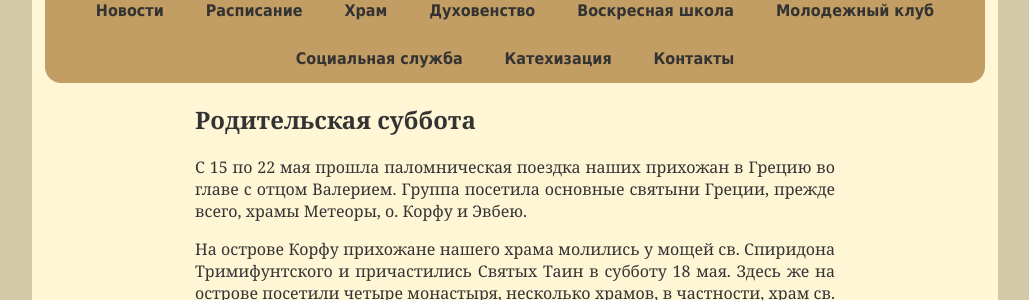
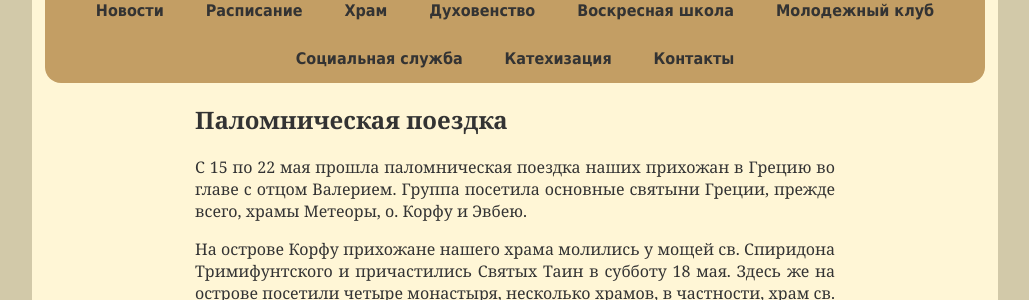
Before and after one commit to hramotradnoe/hramotradnoe.github.io, a Jekyll site: the page built from _posts/2013-05-27-greece.md, in a window 1280 px wide. Shown: the part 233-533 px from the top of the page, without its empty margins (125-1154 px from the left). Built offline with Jekyll 4.4.1, drawn with Linux system fonts in a browser that asks for light colours.

Commit message:
Update 2013-05-27-greece.md

```diff
--- a/_posts/2013-05-27-greece.md
+++ b/_posts/2013-05-27-greece.md
@@ -1,6 +1,6 @@
 ---
 layout  : post
-title   : Родительская суббота
+title   : Паломническая поездка
 album   : yes
 ---
 С 15 по 22 мая прошла паломническая поездка наших прихожан в Грецию во главе с отцом Валерием. Группа посетила основные святыни Греции, прежде всего, храмы Метеоры, о. Корфу и Эвбею.
```
